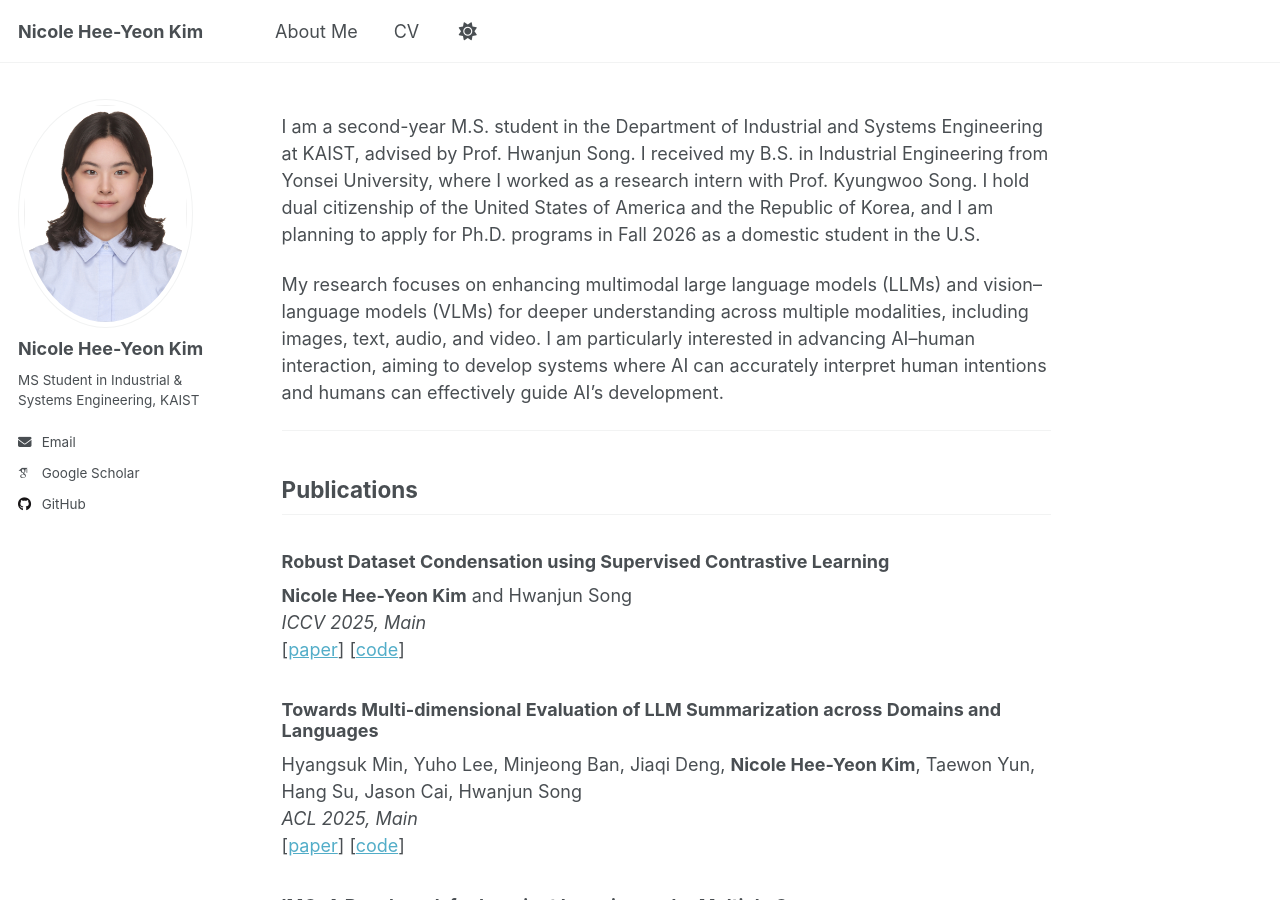
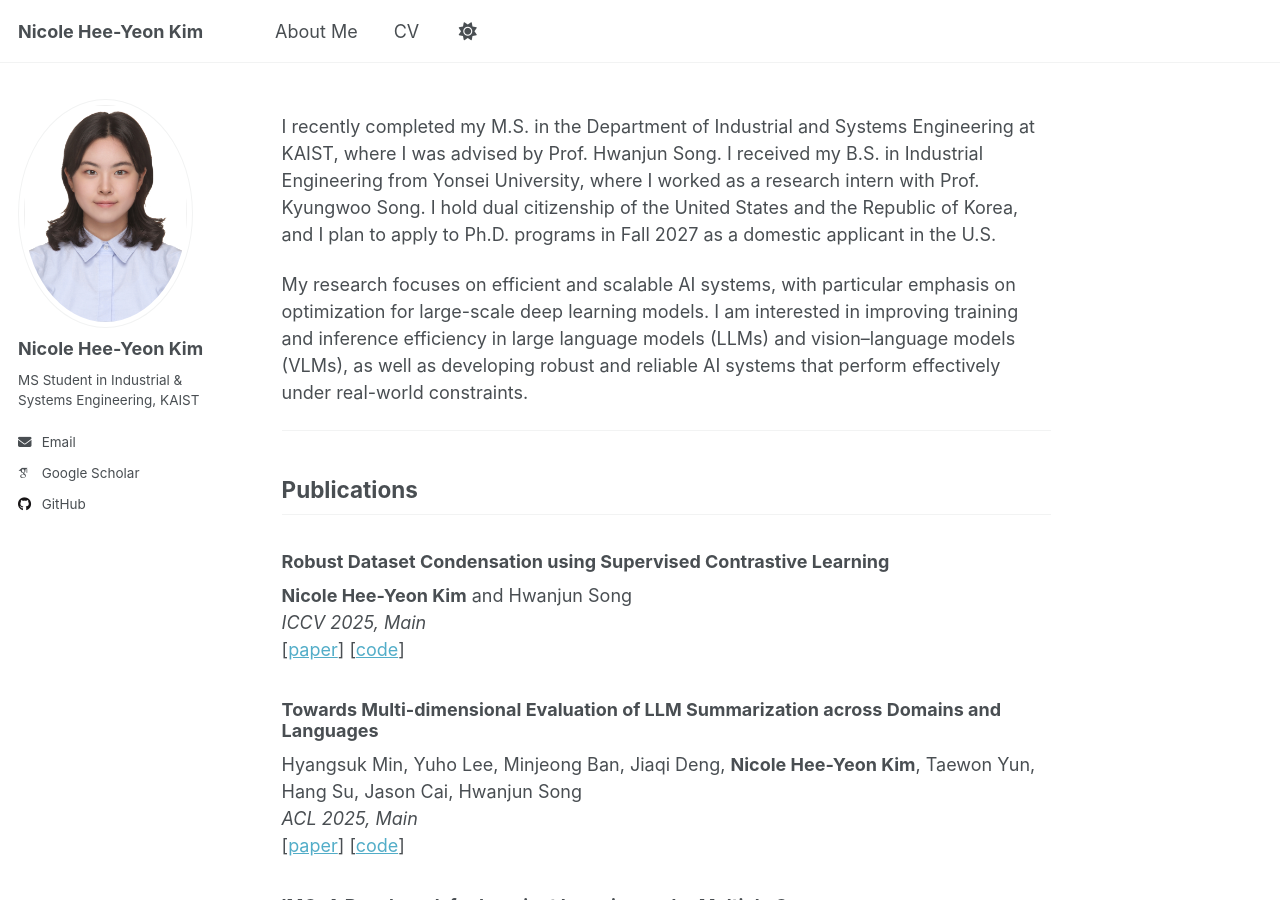
Before and after one commit to Nicole-Hee-Yeon-Kim/Nicole-Hee-Yeon-Kim.github.io, a Jekyll site: the page built from _pages/about.md, in a window 1280 px wide and 900 px high. Built offline with Jekyll 4.4.1, drawn with Linux system fonts in a browser that asks for light colours; some web fonts are replaced; a script that is not in the unit is left out.

Commit message:
Update about.md

```diff
--- a/_pages/about.md
+++ b/_pages/about.md
@@ -7,9 +7,9 @@ redirect_from:
   - /about.html
 ---
 
-I am a second-year M.S. student in the Department of Industrial and Systems Engineering at KAIST, advised by Prof. Hwanjun Song. I received my B.S. in Industrial Engineering from Yonsei University, where I worked as a research intern with Prof. Kyungwoo Song. I hold dual citizenship of the United States of America and the Republic of Korea, and I am planning to apply for Ph.D. programs in Fall 2026 as a domestic student in the U.S.
+I recently completed my M.S. in the Department of Industrial and Systems Engineering at KAIST, where I was advised by Prof. Hwanjun Song. I received my B.S. in Industrial Engineering from Yonsei University, where I worked as a research intern with Prof. Kyungwoo Song. I hold dual citizenship of the United States and the Republic of Korea, and I plan to apply to Ph.D. programs in Fall 2027 as a domestic applicant in the U.S.
 
-My research focuses on enhancing multimodal large language models (LLMs) and vision–language models (VLMs) for deeper understanding across multiple modalities, including images, text, audio, and video. I am particularly interested in advancing AI–human interaction, aiming to develop systems where AI can accurately interpret human intentions and humans can effectively guide AI’s development.
+My research focuses on efficient and scalable AI systems, with particular emphasis on optimization for large-scale deep learning models. I am interested in improving training and inference efficiency in large language models (LLMs) and vision–language models (VLMs), as well as developing robust and reliable AI systems that perform effectively under real-world constraints.
 
 ---
 
```
